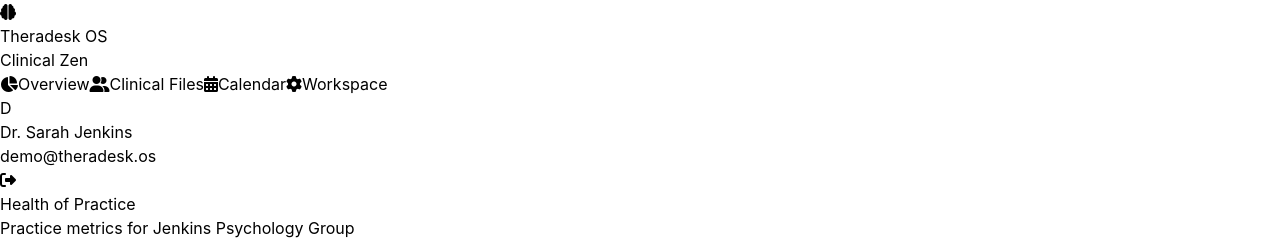
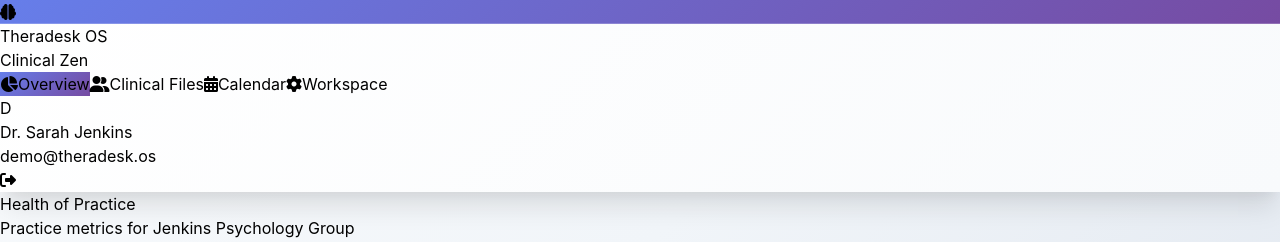
Before and after one commit to Kabs009/theradesk2, a React (Vite) app: page / in a window 1280 px wide. Both pictures are taken after a click on the button "Quick Launch Demo". Shown: the top 242 px of the page. Built offline with nearby package versions, Linux system fonts and the light colour scheme; no server answers.

Commit message:
css improvements and sidebar button enhancements  # Please enter the commit message for your changes. Lines starting

```diff
--- a/src/App.tsx
+++ b/src/App.tsx
@@ -94,10 +94,17 @@ const App: React.FC = () => {
   };
 
   if (loading) return (
-    <div className="h-screen flex items-center justify-center bg-slate-50">
-      <div className="text-center">
-        <div className="w-12 h-12 bg-indigo-600 rounded-2xl mx-auto mb-4 animate-pulse"></div>
-        <p className="text-xs font-black uppercase tracking-widest text-slate-400">Loading OS...</p>
+    <div className="h-screen flex items-center justify-center bg-gradient-to-br from-blue-50 via-indigo-50 to-purple-50">
+      <div className="text-center animate-float">
+        <div className="w-16 h-16 gradient-primary rounded-3xl mx-auto mb-6 animate-pulse-subtle flex items-center justify-center shadow-beautiful">
+          <i className="fas fa-brain text-white text-xl"></i>
+        </div>
+        <p className="text-sm font-black uppercase tracking-widest text-slate-600">Loading Theradesk OS...</p>
+        <div className="mt-4 flex justify-center space-x-1">
+          <div className="w-2 h-2 bg-indigo-400 rounded-full animate-pulse"></div>
+          <div className="w-2 h-2 bg-purple-400 rounded-full animate-pulse" style={{ animationDelay: '0.2s' }}></div>
+          <div className="w-2 h-2 bg-pink-400 rounded-full animate-pulse" style={{ animationDelay: '0.4s' }}></div>
+        </div>
       </div>
     </div>
   );
@@ -159,7 +166,7 @@ const App: React.FC = () => {
   };
 
   return (
-    <div className="flex h-screen bg-slate-50 overflow-hidden text-slate-900">
+    <div className="flex h-screen overflow-hidden text-slate-900" style={{ background: 'linear-gradient(135deg, #f8fafc 0%, #f1f5f9 50%, #e2e8f0 100%)' }}>
       <Sidebar view={view} setView={setView} user={user} />
       <main className="flex-1 overflow-y-auto p-4 md:p-8">
         <div className="max-w-6xl mx-auto animate-clinical-in">
--- a/src/components/Sidebar.tsx
+++ b/src/components/Sidebar.tsx
@@ -13,14 +13,14 @@ const Sidebar: React.FC<Props> = ({ view, setView, user }) => {
   ];
 
   return (
-    <aside className="w-64 bg-white border-r border-slate-200 hidden md:flex flex-col h-full">
+    <aside className="w-64 gradient-card border-r border-slate-200/50 hidden md:flex flex-col h-full shadow-beautiful backdrop-blur-sm">
       <div className="p-8 flex items-center gap-3">
-        <div className="w-8 h-8 bg-indigo-600 rounded-lg flex items-center justify-center text-white shadow-lg shadow-indigo-100">
-          <i className="fas fa-brain text-sm"></i>
+        <div className="w-10 h-10 gradient-primary rounded-xl flex items-center justify-center text-white shadow-lg shadow-indigo-200 animate-float">
+          <i className="fas fa-brain text-base"></i>
         </div>
         <div>
           <h1 className="font-black text-slate-900 tracking-tight text-sm">Theradesk OS</h1>
-          <p className="text-[9px] text-slate-400 font-bold uppercase tracking-widest">Clinical Zen</p>
+          <p className="text-[9px] text-slate-500 font-bold uppercase tracking-widest">Clinical Zen</p>
         </div>
       </div>
 
@@ -29,9 +29,13 @@ const Sidebar: React.FC<Props> = ({ view, setView, user }) => {
           <button
             key={item.id}
             onClick={() => setView(item.id)}
-            className={`w-full flex items-center gap-3 px-4 py-3.5 rounded-2xl text-sm font-bold transition-all ${view === item.id ? 'bg-indigo-50 text-indigo-700' : 'text-slate-400 hover:text-slate-600 hover:bg-slate-50'}`}
+            className={`w-full flex items-center gap-3 px-4 py-3.5 rounded-2xl text-sm font-bold transition-all duration-300 shadow-hover ${
+              view === item.id
+                ? 'gradient-primary text-white shadow-lg transform scale-105'
+                : 'text-slate-500 hover:text-slate-700 hover:bg-gradient-to-r hover:from-indigo-50 hover:to-purple-50 hover:shadow-md hover:transform hover:scale-102'
+            }`}
           >
-            <i className={`fas ${item.icon} w-5`}></i>
+            <i className={`fas ${item.icon} w-5 transition-transform duration-300 ${view === item.id ? 'scale-110' : 'group-hover:scale-105'}`}></i>
             {item.label}
           </button>
         ))}
--- a/src/index.css
+++ b/src/index.css
@@ -8,6 +8,7 @@ body {
   font-family: 'Inter', sans-serif;
   margin: 0;
   padding: 0;
+  background: linear-gradient(135deg, #f8fafc 0%, #f1f5f9 100%);
 }
 
 @keyframes fadeIn {
@@ -15,6 +16,63 @@ body {
   to { opacity: 1; transform: translateY(0); }
 }
 
+@keyframes slideInRight {
+  from { opacity: 0; transform: translateX(20px); }
+  to { opacity: 1; transform: translateX(0); }
+}
+
+@keyframes pulse {
+  0%, 100% { transform: scale(1); }
+  50% { transform: scale(1.05); }
+}
+
+@keyframes float {
+  0%, 100% { transform: translateY(0px); }
+  50% { transform: translateY(-6px); }
+}
+
 .animate-clinical-in {
   animation: fadeIn 0.4s cubic-bezier(0.16, 1, 0.3, 1);
 }
+
+.animate-slide-in-right {
+  animation: slideInRight 0.3s ease-out;
+}
+
+.animate-pulse-subtle {
+  animation: pulse 2s ease-in-out infinite;
+}
+
+.animate-float {
+  animation: float 3s ease-in-out infinite;
+}
+
+/* Custom gradients */
+.gradient-primary {
+  background: linear-gradient(135deg, #667eea 0%, #764ba2 100%);
+}
+
+.gradient-success {
+  background: linear-gradient(135deg, #11998e 0%, #38ef7d 100%);
+}
+
+.gradient-warning {
+  background: linear-gradient(135deg, #fcb045 0%, #fd1d1d 100%);
+}
+
+.gradient-card {
+  background: linear-gradient(135deg, #ffffff 0%, #f8fafc 100%);
+}
+
+/* Enhanced shadows */
+.shadow-beautiful {
+  box-shadow: 0 20px 25px -5px rgba(0, 0, 0, 0.1), 0 10px 10px -5px rgba(0, 0, 0, 0.04);
+}
+
+.shadow-hover {
+  transition: box-shadow 0.3s ease;
+}
+
+.shadow-hover:hover {
+  box-shadow: 0 25px 50px -12px rgba(0, 0, 0, 0.25);
+}
```
